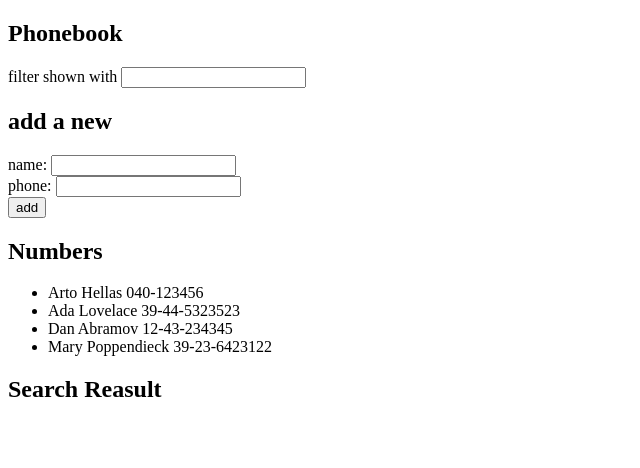
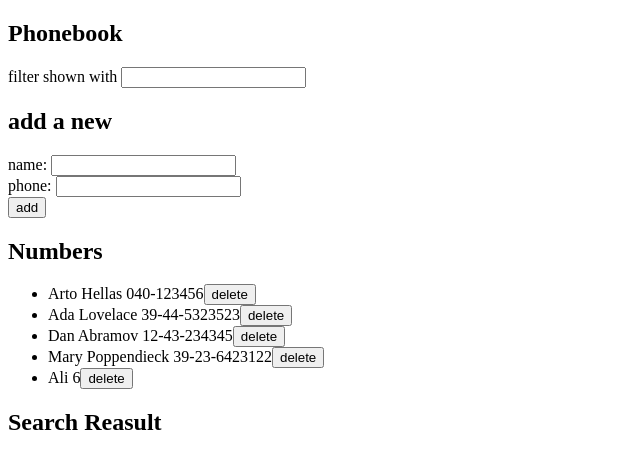
Before and after one commit to AliAlTaweel/FS-P02-phonebook, a React (Vite) app: page / in a window 1280 px wide. Shown: the top 468 px of the page, without its empty margins (0-640 px from the left). Built offline with nearby package versions, Linux system fonts and the light colour scheme; data requests are answered from the project's data file.

Commit message:
Add, Update functions done

```diff
--- a/db.json
+++ b/db.json
@@ -19,6 +19,11 @@
       "name": "Mary Poppendieck",
       "number": "39-23-6423122",
       "id": "4"
+    },
+    {
+      "id": "94da",
+      "name": "Ali",
+      "number": "6"
     }
   ]
 }
--- a/src/App.jsx
+++ b/src/App.jsx
@@ -5,34 +5,16 @@ import PersonForm from "./components/PersonForm";
 import axios from "axios";
 
 const App = () => {
-  const [notes, setNotes] = useState([]);
-  const [newNote, setNewNote] = useState("");
-  const [showAll, setShowAll] = useState(true);
-
-
-
-  const addPerson = (event) => {
-    event.preventDefault();
-    const newPerson = {
-      name: "Sam",
-      number: "0987654321",
-      id: "5",
-    };
-    axios.post("http://localhost:3001/persons", newPerson).then((response) => {
-      console.log(response);
-    });
-  };
-  addPerson;
-
   const [newName, setNewName] = useState("");
   const [newNum, setNewNum] = useState("");
-  const [persons, setPersons] = useState([
-    { name: "Arto Hellas", number: "040-123456", id: 1 },
-    { name: "Ada Lovelace", number: "39-44-5323523", id: 2 },
-    { name: "Dan Abramov", number: "12-43-234345", id: 3 },
-    { name: "Mary Poppendieck", number: "39-23-6423122", id: 4 },
-  ]);
+  const [persons, setPersons] = useState([]);
   const [searchResult, setSearchResualt] = useState([]);
+
+  useEffect(() => {
+    axios.get("http://localhost:3002/persons").then((response) => {
+      setPersons(response.data);
+    });
+  });
 
   const inputChange = (event) => {
     setNewName(event.target.value);
@@ -48,12 +30,30 @@ const App = () => {
     };
 
     if (persons.some((person) => person.name === newName)) {
-      alert(`${newName} is already added to phonebook`);
-      return;
+      const checkPerosn = persons.find((person) => person.name === newName);
+      if (checkPerosn.number === newNum) {
+        alert(`${newName} is already added to phonebook`);
+        return;
+      } else {
+        const x = window.confirm(
+          `${checkPerosn.name} is already added to phonebook, replace the old number with a new one`
+        );
+        if (x) {
+          checkPerosn.number = newNum;
+          axios
+            .put(`http://localhost:3002/persons/${checkPerosn.id}`, checkPerosn)
+            .then((response) => console.log(response.data));
+          return;
+        }
+      }
     }
+
     setPersons(persons.concat(newPerson));
     setNewName("");
     setNewNum("");
+    axios.post("http://localhost:3002/persons", newPerson).then((response) => {
+      console.log(response.data);
+    });
   };
 
   const handleSerach = (event) => {
@@ -67,6 +67,28 @@ const App = () => {
         person.name.toLowerCase().includes(event.target.value.toLowerCase())
       )
     );
+  };
+  const handleDelete = async (id, person) => {
+    console.log(id);
+    const deltetconfirm = window.confirm(`Delete ${person.name} ?`);
+    if (deltetconfirm) {
+      try {
+        const response = await axios.delete(
+          `http://localhost:3002/persons/${id}`
+        );
+
+        if (response.status === 200) {
+          alert("Item deleted successfully!");
+          setPersons(persons.filter((person) => person.id !== id));
+        } else {
+          alert("Failed to delete the item.");
+        }
+      } catch (error) {
+        alert("Error occurred: " + error.message);
+      }
+    } else {
+      alert("Delete action canceled.");
+    }
   };
 
   return (
@@ -84,10 +106,10 @@ const App = () => {
       />
 
       <h2>Numbers</h2>
-      <Persons persons={persons} />
+      <Persons persons={persons} handleDelete={handleDelete} />
 
       <h2>Search Reasult</h2>
-      <Persons persons={searchResult} />
+      <Persons persons={searchResult} handleDelete={handleDelete} />
     </div>
   );
 };
--- a/src/components/Persons.jsx
+++ b/src/components/Persons.jsx
@@ -6,6 +6,7 @@ const Persons = (props) => {
         {persons.map((person) => (
           <li key={person.name}>
             {person.name} {person.number}
+            <button onClick={()=> props.handleDelete(person.id,person)}> delete</button>
           </li>
         ))}
       </ul>
```
